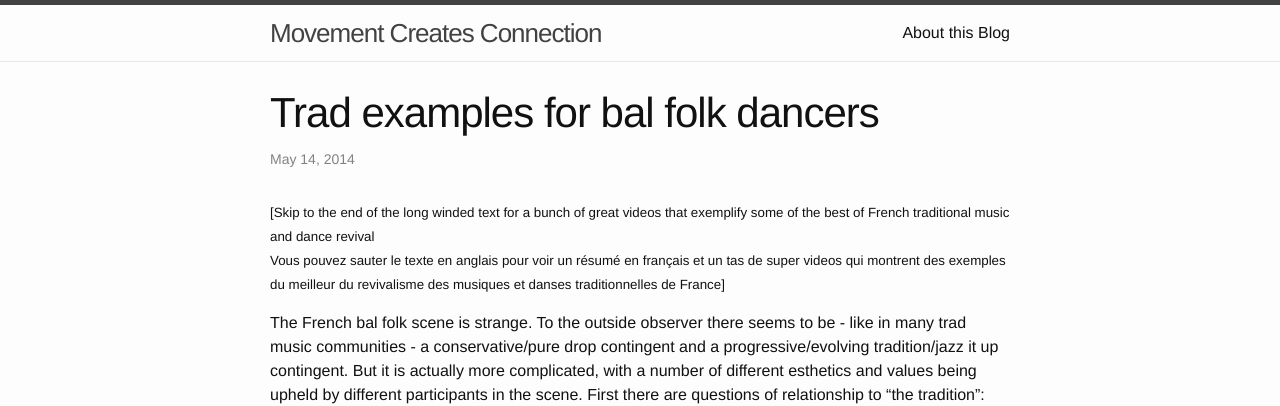
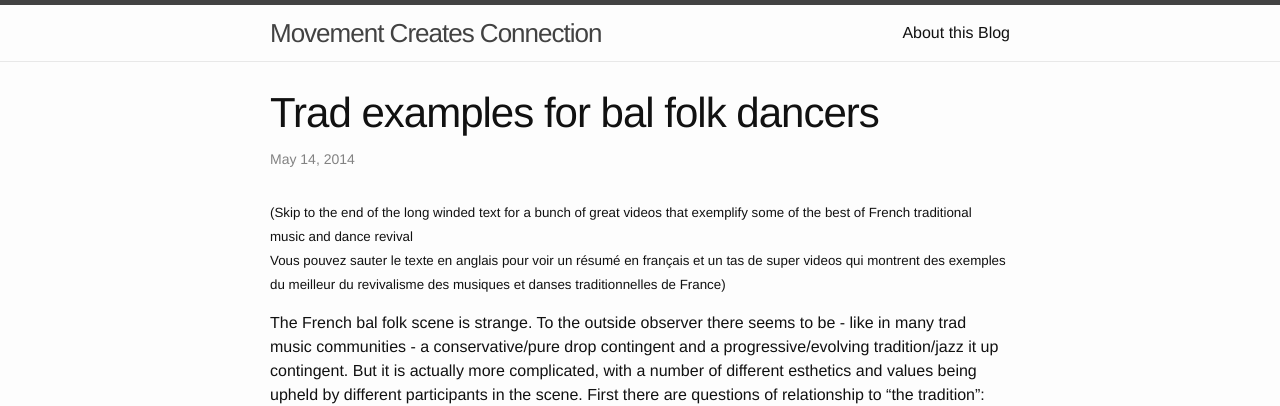
Before and after one commit to gregdyke/gregdyke.github.io, a Jekyll site: the page built from _posts/2014-05-14-examples-bal-folk.md, in a window 1280 px wide and 900 px high. Shown: the top 406 px of the window. Built offline with Jekyll 4.4.1, drawn with Linux system fonts in a browser that asks for light colours; some of the changed text lies outside the part shown.

```diff
--- a/_posts/2014-05-14-examples-bal-folk.md
+++ b/_posts/2014-05-14-examples-bal-folk.md
@@ -4,8 +4,8 @@ date: 2014-05-14
 title: "Trad examples for bal folk dancers"
 tags: dance, english, music, musique, danse, trad, bal folk
 ---
-<small>[Skip to the end of the long winded text for a bunch of great videos that exemplify some of the best of French traditional music and dance revival
-Vous pouvez sauter le texte en anglais pour voir un résumé en français et un tas de super videos qui montrent des exemples du meilleur du revivalisme des musiques et danses traditionnelles de France]</small>
+<small>(Skip to the end of the long winded text for a bunch of great videos that exemplify some of the best of French traditional music and dance revival
+Vous pouvez sauter le texte en anglais pour voir un résumé en français et un tas de super videos qui montrent des exemples du meilleur du revivalisme des musiques et danses traditionnelles de France)</small>
 
 The French bal folk scene is strange. To the outside observer there seems to be - like in many trad music communities - a conservative/pure drop contingent and a progressive/evolving tradition/jazz it up contingent. But it is actually more complicated, with a number of different esthetics and values being upheld by different participants in the scene. First there are questions of relationship to "the tradition": how much do musicians (or dancers) actually *know* about the tradition, to what extent are they able to embody what they know when playing (or dancing), and to what extent do they allow themselves to deviate (consciously or sub-consciously) from this tradition. Then there are the various purposes: keeping a culture alive, creating good music, enjoying the shared aspect of traditional music and dance. And on top of this will come the use of "outside influences" (which have probably always existed, but play a different role now): how to use harmony, percussion, ornamentation, timbre, different instruments, etc.
 
@@ -23,19 +23,15 @@ Because the "trad" communities are numerous and difficult to find out about (the
 
 ([This playlist](https://www.youtube.com/playlist?list=PL60EC40F34D597E99]) is similar, but from an astylistic perspective. Note that it includes many similar videos to those below.)
 
-<small>
 
-**Résumé français**
+<small>**Résumé français**</small>
+<small>Il y a de nombreuses esthétiques en revivalisme des musiques et danses traditionnelles de France, suivant la connaissance stylistique des terroirs, la capacité et la volonté d'incarner ces styles, le désir de faire vivre une culture, faire danser des gens, créer un lieu communautaire, les aspects de la musique mis en avant, l'instrumentation, etc.</small>
 
-Il y a de nombreuses esthétiques en revivalisme des musiques et danses traditionnelles de France, suivant la connaissance stylistique des terroirs, la capacité et la volonté d'incarner ces styles, le désir de faire vivre une culture, faire danser des gens, créer un lieu communautaire, les aspects de la musique mis en avant, l'instrumentation, etc.
+<small>A cause de la diversité et quantité des terroirs et de la tardivité des collectages, nous savons relativement peu sur ce qu'était "la tradition" - et ces informations sont parfois contradictoires et difficiles à obtenir. Cette non-connaissance (et difficulté d'avoir des connaissances sur tous les terroirs), combinée à un fort désir d'ouverture et d'anti-snobisme fait que beaucoup de danseurs et de musiciens ont une pratique avec peu de qualité stylistique et peu de qualité globale.</small>
 
-A cause de la diversité et quantité des terroirs et de la tardivité des collectages, nous savons relativement peu sur ce qu'était "la tradition" - et ces informations sont parfois contradictoires et difficiles à obtenir. Cette non-connaissance (et difficulté d'avoir des connaissances sur tous les terroirs), combinée à un fort désir d'ouverture et d'anti-snobisme fait que beaucoup de danseurs et de musiciens ont une pratique avec peu de qualité stylistique et peu de qualité globale.
+<small>Cela dit, il y a aussi d'excellents danseurs et musiciens (dans la qualité globale), avec plus ou moins d'ancrage stylistique dans leur pratique. Ceux qui s'expriment (ou essaient de s'exprimer) avec un accent lié à terroir sont dans un stéréotype d'esthétique souvent qualifié de "trad" - ceux qui mettent moins l'accent sur cet aspect (pour une grande diversité de raisons) sont dans un stéréotype d'esthétique souvent qualifié de "folk".</small>
 
-Cela dit, il y a aussi d'excellents danseurs et musiciens (dans la qualité globale), avec plus ou moins d'ancrage stylistique dans leur pratique. Ceux qui s'expriment (ou essaient de s'exprimer) avec un accent lié à terroir sont dans un stéréotype d'esthétique souvent qualifié de "trad" - ceux qui mettent moins l'accent sur cet aspect (pour une grande diversité de raisons) sont dans un stéréotype d'esthétique souvent qualifié de "folk".
-
-Par défaut, les nouveaux arrivants dans le milieu du bal folk voient des groupes "progressifs" d'esthétique folk et ont moins connaissance de ce qui plait aux personnes s'identifiant plutôt à une esthétique trad. Ces vidéos sont des exemples, selon mon jugement personnel, du meilleur qui se fait en esthétique "trad", c'est à dire pratiqué par des musiciens ayant une culture du terroir et accepté par un grand nombre de pratiquants (et surtout par moi, puisque c'est ma liste) comme étant toujours stylistiquement ancré dans ce terroir. Pour chaque danse, j'essayé de poster une vidéo plus "austère" et une plus "progressive" - pour autant que ces termes aient un sens.
-
-</small>
+<small>Par défaut, les nouveaux arrivants dans le milieu du bal folk voient des groupes "progressifs" d'esthétique folk et ont moins connaissance de ce qui plait aux personnes s'identifiant plutôt à une esthétique trad. Ces vidéos sont des exemples, selon mon jugement personnel, du meilleur qui se fait en esthétique "trad", c'est à dire pratiqué par des musiciens ayant une culture du terroir et accepté par un grand nombre de pratiquants (et surtout par moi, puisque c'est ma liste) comme étant toujours stylistiquement ancré dans ce terroir. Pour chaque danse, j'essayé de poster une vidéo plus "austère" et une plus "progressive" - pour autant que ces termes aient un sens.</small>
 
 ### Britanny/Bretagne
 
@@ -128,12 +124,13 @@ And some nice dancing<iframe width="560" height="315" src="//www.youtube.com/emb
 
 [More nice dancing](https://www.youtube.com/playlist?list=PLvIx6HZc1JoFWNtfnbz_Ys95p3gs7WCaD)
 
-Roda of bourrées (not a traditional practice, but a great idea borrowed from various jam traditions such as Capoeira)<iframe width="560" height="315" src="//www.youtube.com/embed/kLCpX2wKqAA" frameborder="0" allowfullscreen></iframe>
+Roda of bourrées (not a traditional practice, but a great idea borrowed from various jam traditions such as Capoeira)
+<iframe width="560" height="315" src="//www.youtube.com/embed/kLCpX2wKqAA" frameborder="0" allowfullscreen></iframe>
 
 ### Poitou
 
 #### Maraichine
-Ciac Boum<iframe width="560" height="315" src="//www.youtube.com/embed/2dkGWs3LQA" frameborder="0" allowfullscreen></iframe>
+Ciac Boum <iframe width="560" height="315" src="//www.youtube.com/embed/2dkGWs3LQA" frameborder="0" allowfullscreen></iframe>
 
 #### Avant-Deux
 
```
